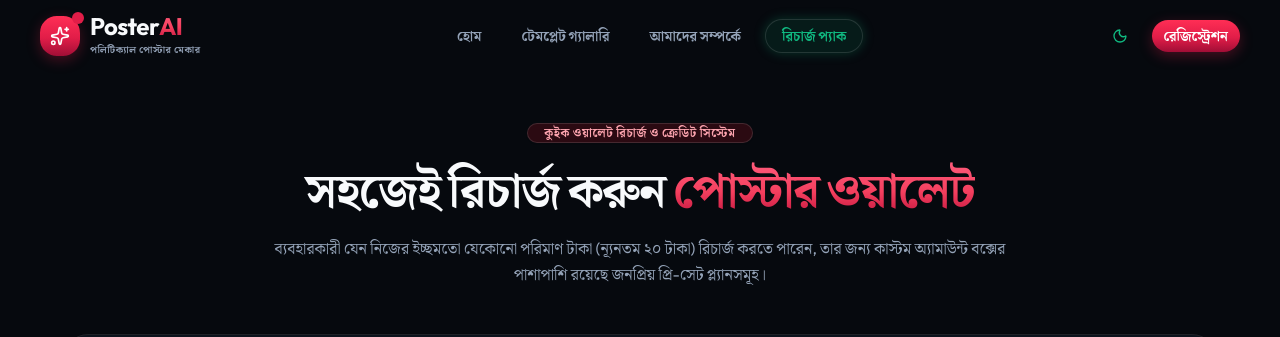
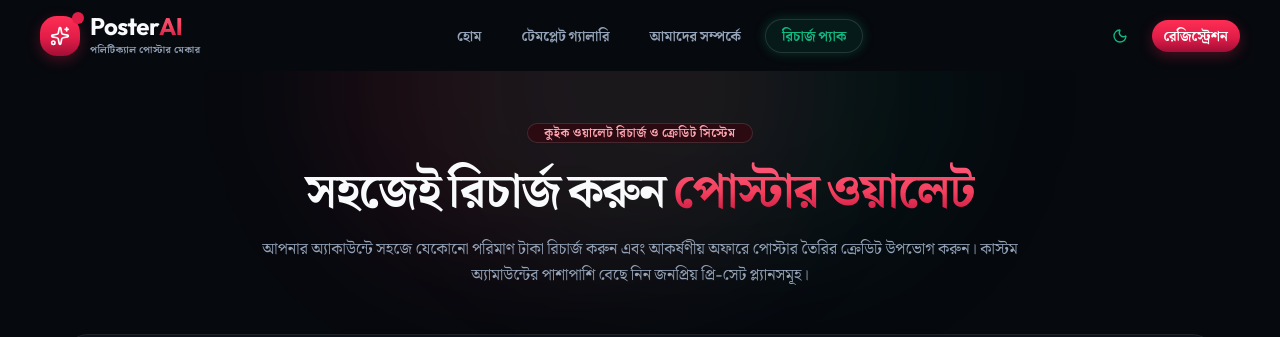
Before and after one commit to hridoy-web/Ai_political_poster_Frontend, a Next.js app: page /recharge in a window 1280 px wide. Shown: the top 337 px of the page. Built offline with nearby package versions, Linux system fonts and the light colour scheme; no server answers.

Commit message:
fix(recharge): fix semantic header tag, component naming, isolation and update hero copy

```diff
--- a/src/app/(public)/recharge/page.tsx
+++ b/src/app/(public)/recharge/page.tsx
@@ -9,9 +9,9 @@ import {
 
 export const metadata: Metadata = rechargeMetadata;
 
-export default function WalletPage() {
+export default function RechargePage() {
   return (
-    <div className="relative min-h-screen bg-background text-foreground py-12 px-4 sm:px-6 lg:px-8 overflow-hidden transition-colors duration-300">
+    <div className="relative isolate min-h-screen bg-background text-foreground py-12 px-4 sm:px-6 lg:px-8 overflow-hidden transition-colors duration-300">
       {/* Decorative Ambient Background Dual Glows (Crimson Red & Emerald Green from globals.css) */}
       <div
         aria-hidden="true"
@@ -23,8 +23,11 @@ export default function WalletPage() {
       />
 
       <div className="max-w-6xl mx-auto space-y-12">
-        {/* Page Hero Header */}
-        <header className="text-center space-y-4 max-w-3xl mx-auto">
+        {/* Page Hero Section */}
+        <section
+          aria-labelledby="recharge-page-title"
+          className="text-center space-y-4 max-w-3xl mx-auto"
+        >
           <Badge
             variant="outline"
             className="px-4 py-1.5 rounded-full bg-accent border-border text-accent-foreground text-xs font-bold tracking-wider uppercase shadow-xs inline-flex items-center gap-2"
@@ -32,16 +35,18 @@ export default function WalletPage() {
             <span>কুইক ওয়ালেট রিচার্জ ও ক্রেডিট সিস্টেম</span>
           </Badge>
 
-          <h1 className="text-3xl sm:text-4xl lg:text-5xl font-black tracking-tight leading-tight">
+          <h1
+            id="recharge-page-title"
+            className="text-3xl sm:text-4xl lg:text-5xl font-black tracking-tight leading-tight"
+          >
             সহজেই রিচার্জ করুন{" "}
             <span className="text-gradient-brand">পোস্টার ওয়ালেট</span>
           </h1>
 
           <p className="text-muted-foreground text-sm sm:text-base leading-relaxed">
-            ব্যবহারকারী যেন নিজের ইচ্ছমতো যেকোনো পরিমাণ টাকা (ন্যূনতম ২০ টাকা) রিচার্জ করতে পারেন,
-            তার জন্য কাস্টম অ্যামাউন্ট বক্সের পাশাপাশি রয়েছে জনপ্রিয় প্রি-সেট প্ল্যানসমূহ।
+            আপনার অ্যাকাউন্টে সহজে যেকোনো পরিমাণ টাকা রিচার্জ করুন এবং আকর্ষণীয় অফারে পোস্টার তৈরির ক্রেডিট উপভোগ করুন। কাস্টম অ্যামাউন্টের পাশাপাশি বেছে নিন জনপ্রিয় প্রি-সেট প্ল্যানসমূহ।
           </p>
-        </header>
+        </section>
 
         {/* Client Interactive Section (Live Balance + Preset Packages + Custom Box + Calculation) */}
         <RechargeClient
```
